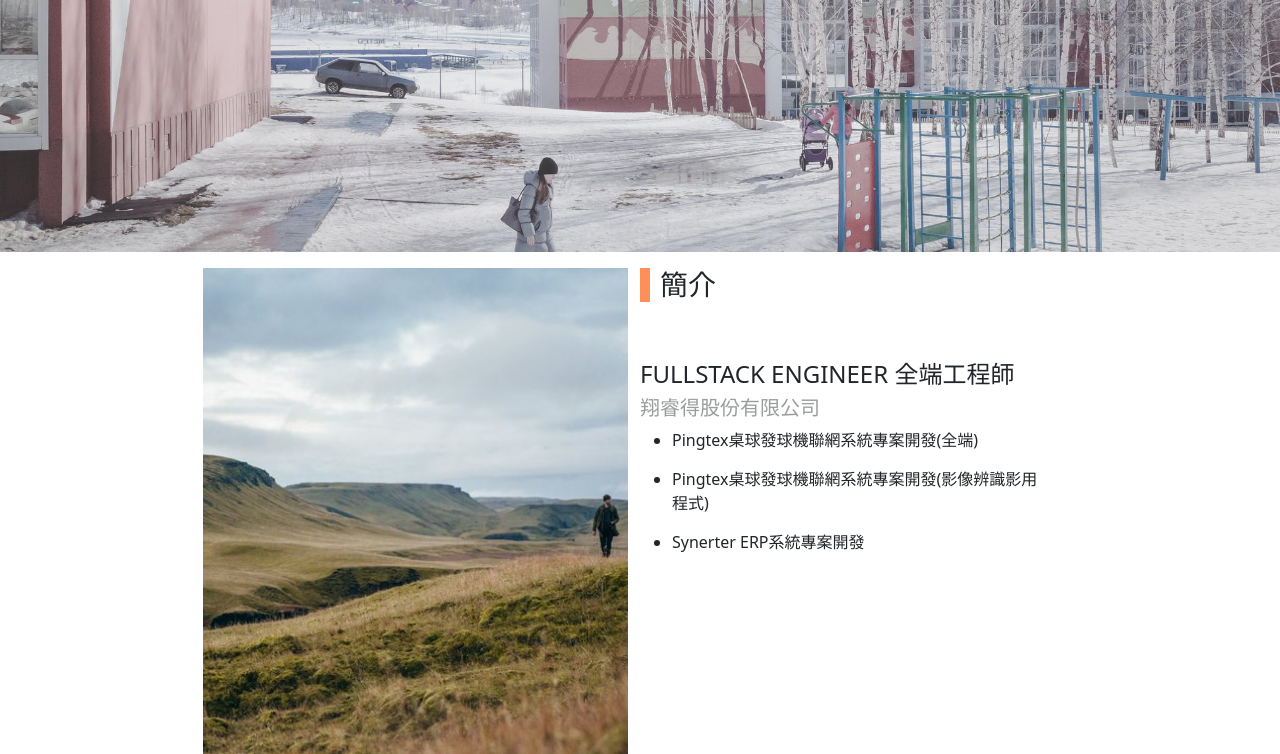
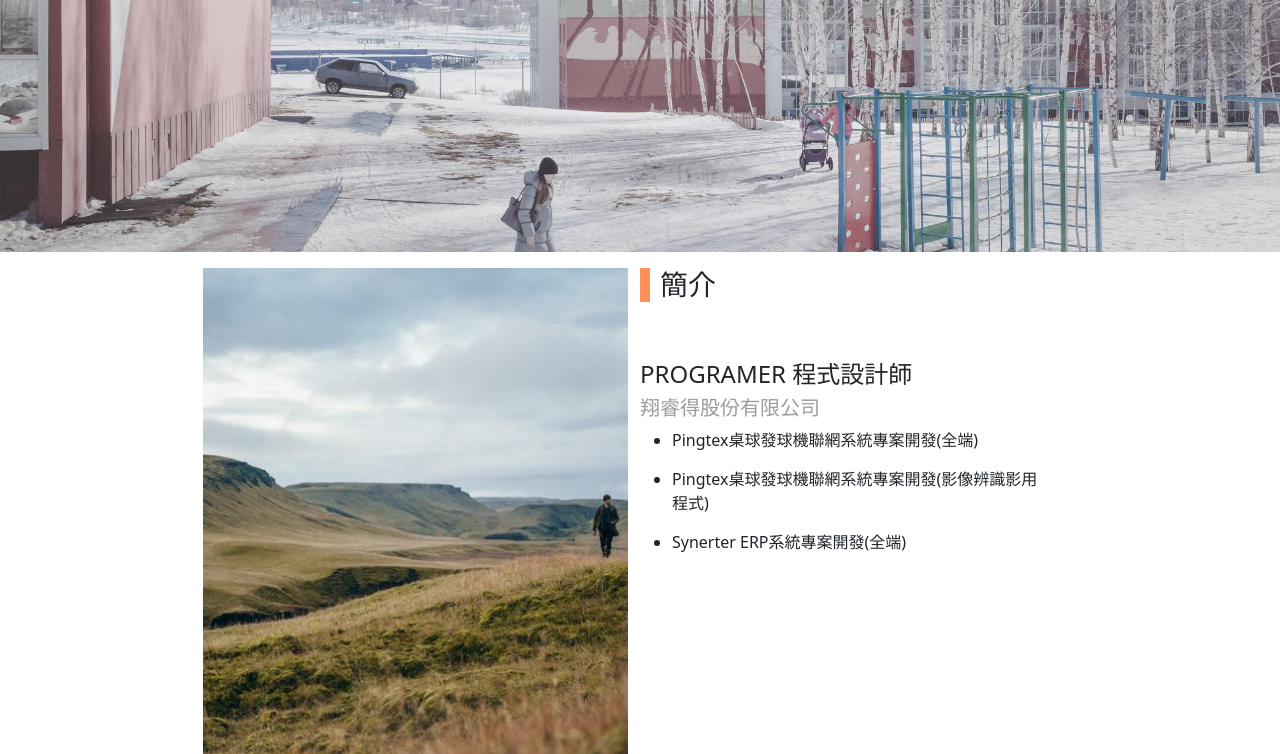
Before and after one commit to Jeff6204/Jeff6204.github.io, a plain HTML site: page index.html in a window 1280 px wide. Shown: the part 484-1238 px from the top of the page. Drawn offline with nearby package versions, Linux system fonts and the light colour scheme.

Commit message:
自介更新

```diff
--- a/index.html
+++ b/index.html
@@ -113,13 +113,13 @@
             <section class="article_title"><h3>簡介</h3></section>
             <section class="article_content">
               <h4>
-                FULLSTACK ENGINEER 全端工程師
+                PROGRAMER 程式設計師
               </h4>
               <h5 class="subTitle">翔睿得股份有限公司</h5>
               <ul>
                 <li>Pingtex桌球發球機聯網系統專案開發(全端)</li>
                 <li>Pingtex桌球發球機聯網系統專案開發(影像辨識影用程式)</li>
-                <li>Synerter ERP系統專案開發</li>
+                <li>Synerter ERP系統專案開發(全端)</li>
               </ul>
             </section>
           </article>
```
